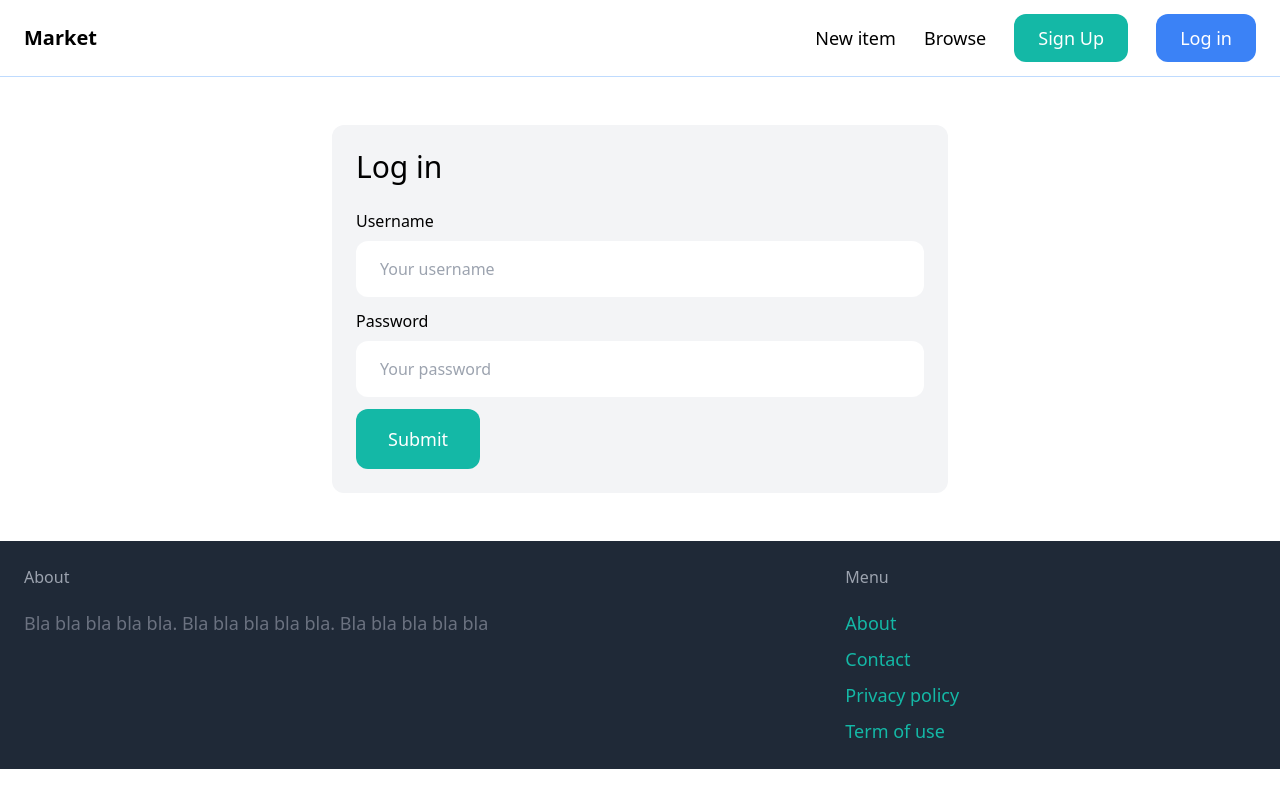
After one commit to soovuh/django-market-place, a Django app: page /login/ in a window 1280 px wide. The commit adds this page. Run offline with Django 4.2, Linux system fonts and the light colour scheme; some libraries are stand-ins or nearby versions.

Commit message:
Created login logic

```diff
--- a/market_app/core/forms.py
+++ b/market_app/core/forms.py
@@ -1,6 +1,16 @@
 from django import forms
-from django.contrib.auth.forms import UserCreationForm
+from django.contrib.auth.forms import UserCreationForm, AuthenticationForm
 from django.contrib.auth.models import User
+
+class LoginForm(AuthenticationForm):
+    username = forms.CharField(widget=forms.TextInput(attrs={
+        'placeholder': 'Your username',
+        'class': 'w-full py-4 px-6 rounded-xl'
+    }))
+    password = forms.CharField(widget=forms.PasswordInput(attrs={
+        'placeholder': 'Your password',
+        'class': 'w-full py-4 px-6 rounded-xl'
+    }))
 
 class SignupForm(UserCreationForm):
     class Meta:
--- a/market_app/core/templates/core/base.html
+++ b/market_app/core/templates/core/base.html
@@ -15,9 +15,13 @@
             <a href="#" class="text-lg font-semiblod hover:text-blue-500"> New item</a>
             <a href="#" class="text-lg font-semiblod hover:text-blue-500"> Browse</a>
 
+        {% if request.user.is_authenticated  %}
+            <a href="#" class="px-6 py-3 text-lg font-semiblod bg-teal-500 text-white rounded-xl hover:bg-teal-700">Inbox</a>
+            <a href="#" class="px-6 py-3 text-lg font-semiblod bg-blue-500 text-white rounded-xl hover:bg-blue-700">Dashboard</a>
+        {% else %}
             <a href="{% url 'core:signup' %}" class="px-6 py-3 text-lg font-semiblod bg-teal-500 text-white rounded-xl hover:bg-teal-700">Sign Up</a>
-            <a href="#" class="px-6 py-3 text-lg font-semiblod bg-blue-500 text-white rounded-xl hover:bg-blue-700">Log in</a>
-
+            <a href="{% url 'core:login' %}" class="px-6 py-3 text-lg font-semiblod bg-blue-500 text-white rounded-xl hover:bg-blue-700">Log in</a>
+        {% endif %}
         </div>
     </nav>
     <div class="px-6 py-6">
--- /dev/null
+++ b/market_app/core/templates/core/login.html
@@ -0,0 +1,37 @@
+{% extends 'core/base.html' %}
+
+{% block title %}Sign Up{% endblock  %}
+
+{% block content %}
+<div class="w-1/2 my-6 mx-auto p-6 bg-gray-100 rounded-xl">
+    <h1 class="mb-6 text-3xl">Log in</h1>
+    <form method='post' action=".">
+        {% csrf_token %}
+
+
+        <div class="mb-3">
+            <label class="inline-block mb-2">Username</label><br>
+            {{ form.username }}
+        </div>
+
+        <div class="mb-3">
+            <label class="inline-block mb-2">Password</label><br>
+            {{ form.password }}
+        </div>
+
+
+        {% if form.errors or form.non_field_errors %}
+            <div class="mb-3 p-6 bg-red-100 rounded-xl">
+                {% for field in form %}
+                    {{ field.errors }}
+                {% endfor %}
+
+                {{ form.non_field_errors }}
+            </div>
+        {% endif %}
+
+        <button class="py-4 px-8 text-lg bg-teal-500 hover:bg-teal-700 rounded-xl text-white">Submit</button>
+    </form>
+</div>
+
+{% endblock  %}
--- a/market_app/core/urls.py
+++ b/market_app/core/urls.py
@@ -1,10 +1,13 @@
+from django.contrib.auth import views as auth_views
 from django.urls import path
 from . import views
+from .forms import LoginForm
 
 app_name = 'core'
 
 urlpatterns = [
     path('', views.index, name='index'),
     path('contact/', views.contact, name='contact'),
-    path('signup/', views.signup, name='signup')
+    path('signup/', views.signup, name='signup'),
+    path('login/', auth_views.LoginView.as_view(template_name='core/login.html' ,authentication_form=LoginForm), name='login')
 ]
--- a/market_app/market_app/settings.py
+++ b/market_app/market_app/settings.py
@@ -26,6 +26,10 @@ SECRET_KEY = secret_key
 DEBUG = True
 
 ALLOWED_HOSTS = []
+
+LOGIN_URL = '/login/'
+LOGIN_REDIRECT_URL = '/'
+LOGOUT_REDIRECT_URL = '/'
 
 
 # Application definition
```
Also changed, not shown: market_app/db.sqlite3.
